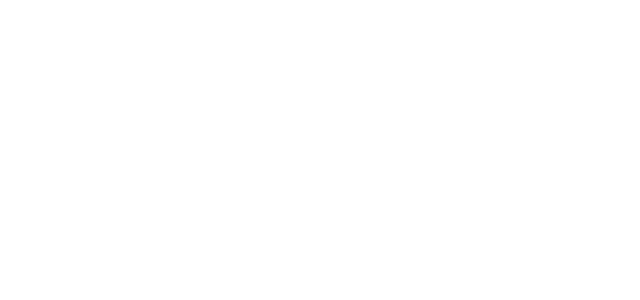
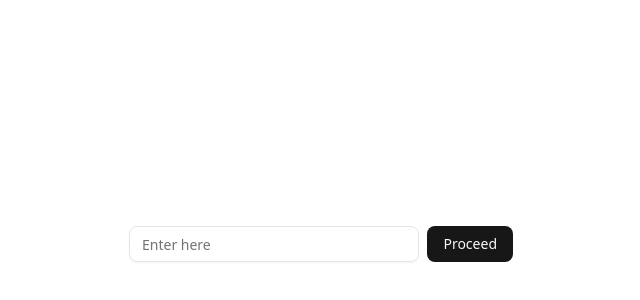
Before and after one commit to londonreturns/rent-management-system, a Next.js app: page / in a window 1280 px wide. Shown: the part 156-456 px from the top of the page, without its empty margins (319-959 px from the left). Built offline with nearby package versions, Linux system fonts and the light colour scheme.

Commit message:
basic main page finished

```diff
--- a/app/page.tsx
+++ b/app/page.tsx
@@ -1,3 +1,15 @@
+import { Button } from "@/components/ui/button";
+import { Input } from "@/components/ui/input";
+
 export default function Home() {
-  return <div></div>;
+  return (
+    <div className="flex items-center justify-center min-h-screen">
+      <div className="flex w-full max-w-sm items-center gap-2">
+        <Input type="string" placeholder="Enter here" />
+        <Button type="submit" variant="default">
+          Proceed
+        </Button>
+      </div>
+    </div>
+  );
 }
--- /dev/null
+++ b/components/ui/button.tsx
@@ -0,0 +1,58 @@
+import * as React from "react"
+import { Slot } from "@radix-ui/react-slot"
+import { cva, type VariantProps } from "class-variance-authority"
+
+import { cn } from "@/lib/utils"
+
+const buttonVariants = cva(
+  "inline-flex items-center justify-center gap-2 whitespace-nowrap rounded-md text-sm font-medium transition-all disabled:pointer-events-none disabled:opacity-50 [&_svg]:pointer-events-none [&_svg:not([class*='size-'])]:size-4 shrink-0 [&_svg]:shrink-0 outline-none focus-visible:border-ring focus-visible:ring-ring/50 focus-visible:ring-[3px] aria-invalid:ring-destructive/20 dark:aria-invalid:ring-destructive/40 aria-invalid:border-destructive",
+  {
+    variants: {
+      variant: {
+        default: "bg-primary text-primary-foreground hover:bg-primary/90",
+        destructive:
+          "bg-destructive text-white hover:bg-destructive/90 focus-visible:ring-destructive/20 dark:focus-visible:ring-destructive/40 dark:bg-destructive/60",
+        outline:
+          "border bg-background shadow-xs hover:bg-accent hover:text-accent-foreground dark:bg-input/30 dark:border-input dark:hover:bg-input/50",
+        secondary:
+          "bg-secondary text-secondary-foreground hover:bg-secondary/80",
+        ghost:
+          "hover:bg-accent hover:text-accent-foreground dark:hover:bg-accent/50",
+        link: "text-primary underline-offset-4 hover:underline",
+      },
+      size: {
+        default: "h-9 px-4 py-2 has-[>svg]:px-3",
+        sm: "h-8 rounded-md gap-1.5 px-3 has-[>svg]:px-2.5",
+        lg: "h-10 rounded-md px-6 has-[>svg]:px-4",
+        icon: "size-9",
+      },
+    },
+    defaultVariants: {
+      variant: "default",
+      size: "default",
+    },
+  }
+)
+
+function Button({
+  className,
+  variant,
+  size,
+  asChild = false,
+  ...props
+}: React.ComponentProps<"button"> &
+  VariantProps<typeof buttonVariants> & {
+    asChild?: boolean
+  }) {
+  const Comp = asChild ? Slot : "button"
+
+  return (
+    <Comp
+      data-slot="button"
+      className={cn(buttonVariants({ variant, size, className }))}
+      {...props}
+    />
+  )
+}
+
+export { Button, buttonVariants }
--- /dev/null
+++ b/components/ui/input.tsx
@@ -0,0 +1,21 @@
+import * as React from "react"
+
+import { cn } from "@/lib/utils"
+
+function Input({ className, type, ...props }: React.ComponentProps<"input">) {
+  return (
+    <input
+      type={type}
+      data-slot="input"
+      className={cn(
+        "file:text-foreground placeholder:text-muted-foreground selection:bg-primary selection:text-primary-foreground dark:bg-input/30 border-input h-9 w-full min-w-0 rounded-md border bg-transparent px-3 py-1 text-base shadow-xs transition-[color,box-shadow] outline-none file:inline-flex file:h-7 file:border-0 file:bg-transparent file:text-sm file:font-medium disabled:pointer-events-none disabled:cursor-not-allowed disabled:opacity-50 md:text-sm",
+        "focus-visible:border-ring focus-visible:ring-ring/50 focus-visible:ring-[3px]",
+        "aria-invalid:ring-destructive/20 dark:aria-invalid:ring-destructive/40 aria-invalid:border-destructive",
+        className
+      )}
+      {...props}
+    />
+  )
+}
+
+export { Input }
```
